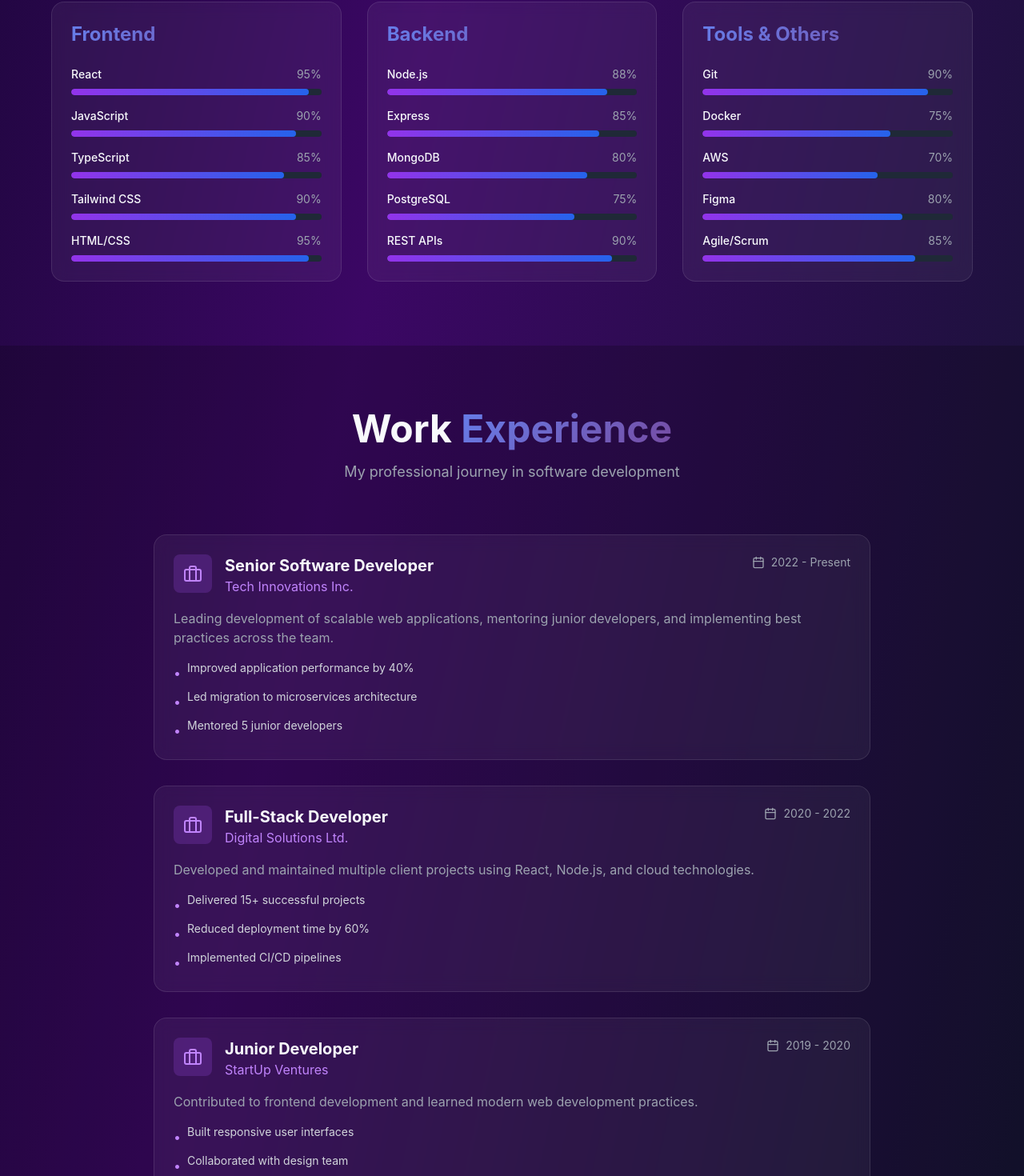
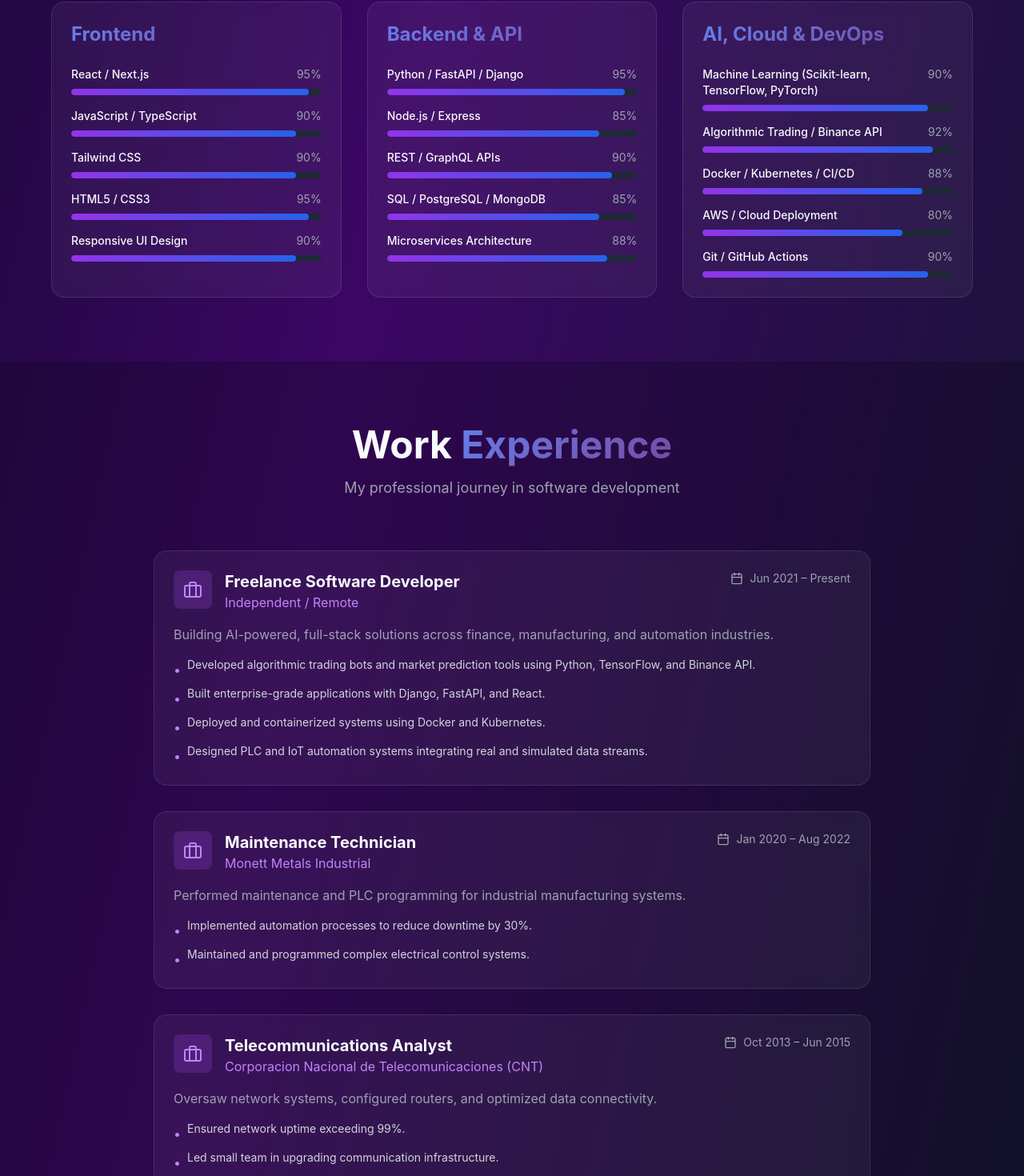
Before and after one commit to Yafet4275/My_portfolio, a React (Vite) app: page / in a window 1280 px wide. Shown: the part 3390-4860 px from the top of the page at 80% size. Built offline with nearby package versions, Linux system fonts and the light colour scheme.

Commit message:
Experience and skills updated

```diff
--- a/index.html
+++ b/index.html
@@ -4,6 +4,17 @@
 		<meta charset="UTF-8" />
 		<link rel="icon" type="image/svg+xml" href="/vite.svg" />
 		<meta name="generator" content="Yafet's portfolio" />
+		<meta name="author" content="Yafet Lopez" />
+		<meta name="description" content="Yafet's portfolio - Freelance Software Developer specializing in FastAPI, React, AI/ML, and Cloud Systems." />
+		<meta name="keywords" content="Yafet, Lopez, Yafet Lopez, Portfolio, Developer, Web Developer, Software Engineer" />
+		<meta name="theme-color" content="#ffffff" />
+		<meta name="apple-mobile-web-app-capable" content="yes" />
+		<meta name="apple-mobile-web-app-status-bar-style" content="black-translucent" />
+		<meta name="apple-mobile-web-app-title" content="Yafet's portfolio" />
+		<link rel="apple-touch-icon" href="/apple-touch-icon.png" />
+		<link rel="manifest" href="/site.webmanifest" />
+		<link rel="preconnect" href="https://fonts.googleapis.com" />
+		<link rel="preconnect" href="https://fonts.gstatic.com" crossorigin />
 		<meta name="viewport" content="width=device-width, initial-scale=1.0" />
 		<title>Yafet's portfolio</title>
 	</head>
--- a/src/components/Contact.jsx
+++ b/src/components/Contact.jsx
@@ -46,11 +46,6 @@ const Contact = () => {
       label: "Email",
       value: "yafetlopez4275@gmail.com"
     },
-    // {
-    //   icon: Phone,
-    //   label: "Phone",
-    //   value: "+1 (417) 236-6778"
-    // },
     {
       icon: MapPin,
       label: "Location",
--- a/src/components/Experience.jsx
+++ b/src/components/Experience.jsx
@@ -5,39 +5,42 @@ import { Briefcase, Calendar } from 'lucide-react';
 const Experience = () => {
   const experiences = [
   {
-      title: "Senior Software Developer",
-      company: "Tech Innovations Inc.",
-      period: "2022 - Present",
-      description: "Leading development of scalable web applications, mentoring junior developers, and implementing best practices across the team.",
+    title: "Freelance Software Developer",
+    company: "Independent / Remote",
+    period: "Jun 2021 – Present",
+    description:
+      "Building AI-powered, full-stack solutions across finance, manufacturing, and automation industries.",
     achievements: [
-        "Improved application performance by 40%",
-        "Led migration to microservices architecture",
-        "Mentored 5 junior developers"
+      "Developed algorithmic trading bots and market prediction tools using Python, TensorFlow, and Binance API.",
+      "Built enterprise-grade applications with Django, FastAPI, and React.",
+      "Deployed and containerized systems using Docker and Kubernetes.",
+      "Designed PLC and IoT automation systems integrating real and simulated data streams."
     ]
   },
   {
-      title: "Full-Stack Developer",
-      company: "Digital Solutions Ltd.",
-      period: "2020 - 2022",
-      description: "Developed and maintained multiple client projects using React, Node.js, and cloud technologies.",
+    title: "Maintenance Technician",
+    company: "Monett Metals Industrial",
+    period: "Jan 2020 – Aug 2022",
+    description:
+      "Performed maintenance and PLC programming for industrial manufacturing systems.",
     achievements: [
-        "Delivered 15+ successful projects",
-        "Reduced deployment time by 60%",
-        "Implemented CI/CD pipelines"
+      "Implemented automation processes to reduce downtime by 30%.",
+      "Maintained and programmed complex electrical control systems."
     ]
   },
   {
-      title: "Junior Developer",
-      company: "StartUp Ventures",
-      period: "2019 - 2020",
-      description: "Contributed to frontend development and learned modern web development practices.",
+    title: "Telecommunications Analyst",
+    company: "Corporacion Nacional de Telecomunicaciones (CNT)",
+    period: "Oct 2013 – Jun 2015",
+    description:
+      "Oversaw network systems, configured routers, and optimized data connectivity.",
     achievements: [
-        "Built responsive user interfaces",
-        "Collaborated with design team",
-        "Participated in code reviews"
+      "Ensured network uptime exceeding 99%.",
+      "Led small team in upgrading communication infrastructure."
     ]
   }
 ];
+
 
   return (
     <section id="experience" className="py-20 px-4 bg-black/20">
--- a/src/components/Skills.jsx
+++ b/src/components/Skills.jsx
@@ -1,40 +1,40 @@
 import React from 'react';
 import { motion } from 'framer-motion';
 
-const Skills = () => {
 const skillCategories = [
   {
     category: "Frontend",
     skills: [
-        { name: "React", level: 95 },
-        { name: "JavaScript", level: 90 },
-        { name: "TypeScript", level: 85 },
+      { name: "React / Next.js", level: 95 },
+      { name: "JavaScript / TypeScript", level: 90 },
       { name: "Tailwind CSS", level: 90 },
-        { name: "HTML/CSS", level: 95 }
+      { name: "HTML5 / CSS3", level: 95 },
+      { name: "Responsive UI Design", level: 90 }
     ]
   },
   {
-      category: "Backend",
+    category: "Backend & API",
     skills: [
-        { name: "Node.js", level: 88 },
-        { name: "Express", level: 85 },
-        { name: "MongoDB", level: 80 },
-        { name: "PostgreSQL", level: 75 },
-        { name: "REST APIs", level: 90 }
+      { name: "Python / FastAPI / Django", level: 95 },
+      { name: "Node.js / Express", level: 85 },
+      { name: "REST / GraphQL APIs", level: 90 },
+      { name: "SQL / PostgreSQL / MongoDB", level: 85 },
+      { name: "Microservices Architecture", level: 88 }
     ]
   },
   {
-      category: "Tools & Others",
+    category: "AI, Cloud & DevOps",
     skills: [
-        { name: "Git", level: 90 },
-        { name: "Docker", level: 75 },
-        { name: "AWS", level: 70 },
-        { name: "Figma", level: 80 },
-        { name: "Agile/Scrum", level: 85 }
+      { name: "Machine Learning (Scikit-learn, TensorFlow, PyTorch)", level: 90 },
+      { name: "Algorithmic Trading / Binance API", level: 92 },
+      { name: "Docker / Kubernetes / CI/CD", level: 88 },
+      { name: "AWS / Cloud Deployment", level: 80 },
+      { name: "Git / GitHub Actions", level: 90 }
       ]
     }
   ];
 
+  function Skills() {
     return (
       <section id="skills" className="py-20 px-4">
       <div className="max-w-6xl mx-auto">
@@ -90,6 +90,6 @@ const Skills = () => {
       </div>
     </section>
   );
-};
+}
 
 export default Skills;
```
Also changed, not shown: src/components/Projects.jsx (+0 -128 lines). Lines whose indentation alone changed are shown as unchanged.
